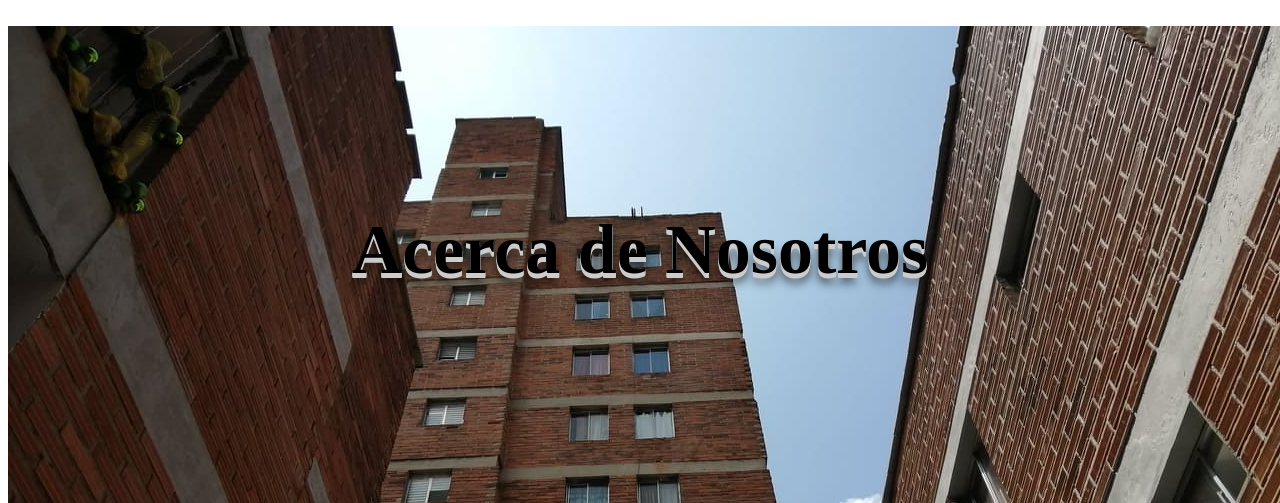
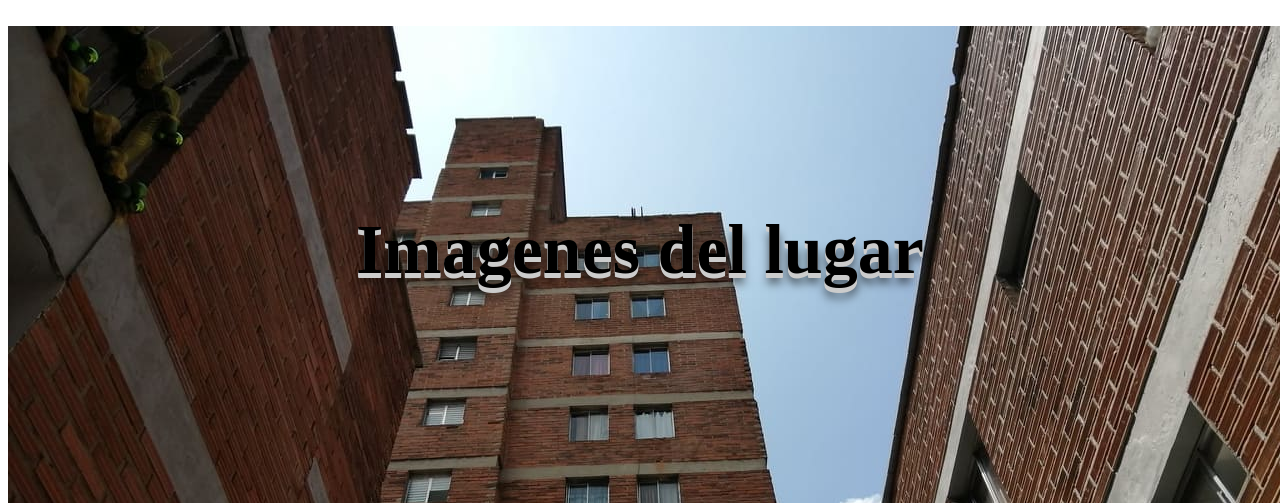
Before and after one commit to gomezteo1/Conjunto-residencial, a PHP site: page /Vistas/Landing/acercaDe.php in a window 1280 px wide. Shown: the top 503 px of the page. Run offline with PHP 8.4, Linux system fonts and the light colour scheme; some web fonts are replaced.

Commit message:
08-03-2020 0-51 mejor

```diff
--- a/Vistas/Landing/acercaDe.php
+++ b/Vistas/Landing/acercaDe.php
@@ -42,9 +42,11 @@ h1 {
     <br>
     <div class="container">
         <div class="row">
+
             <div class="col-3">
                  <div class="h-75 jumbotron text-center">
-                    <h1>Acerca de Nosotros</h1>
+
+                    <h1>Imagenes del lugar</h1>
                 </div>
             </div>
             <div class="col-1"></div>
```
